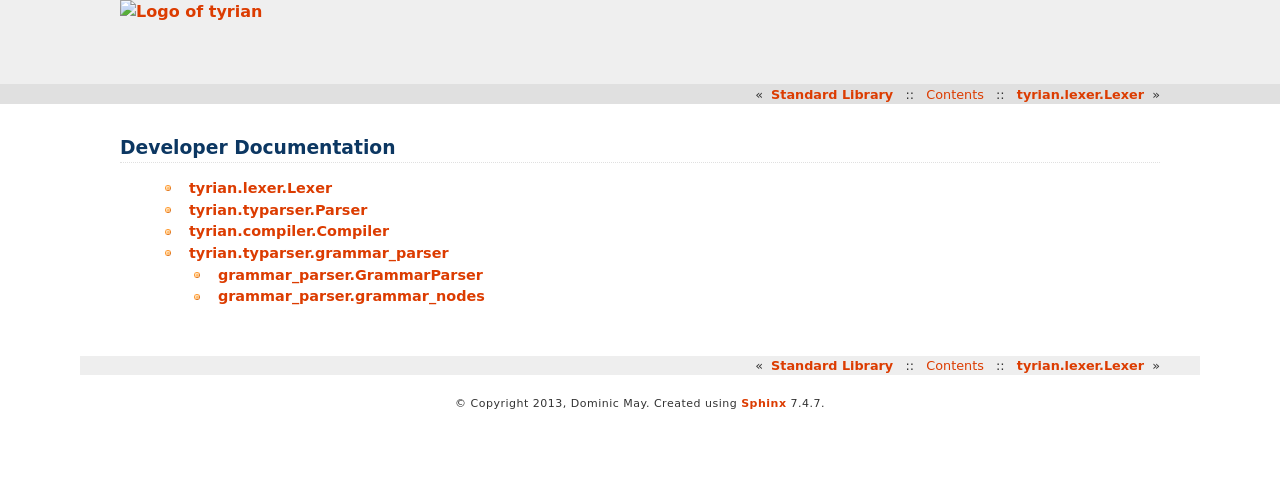
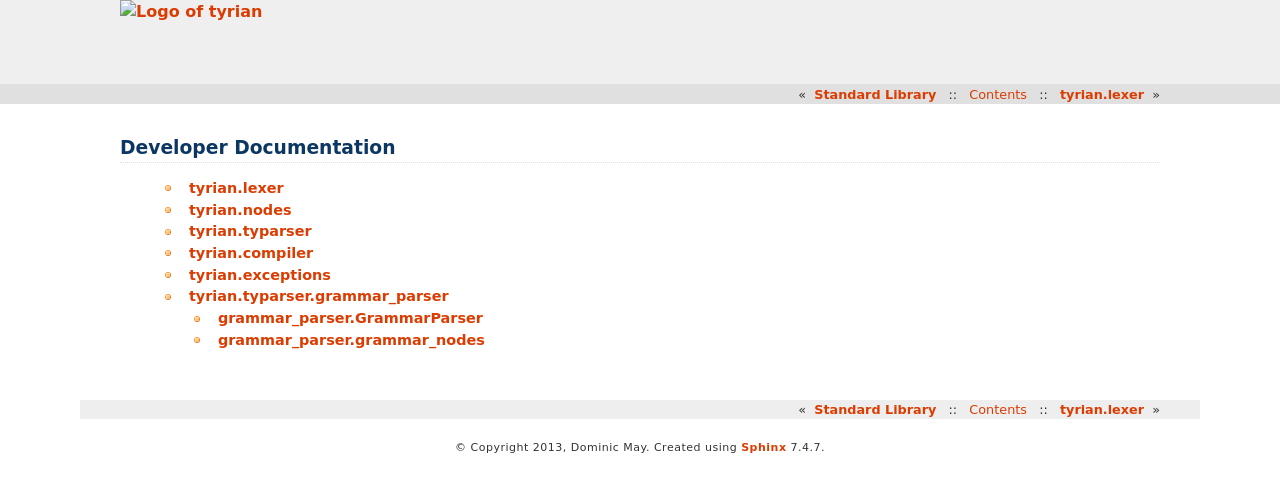
Before and after one commit to Mause/tyrian, a Sphinx documentation site: the page built from docs/source/dev_docs/index.rst, in a window 1280 px wide. Shown: the top 492 px of the page. Built offline with Sphinx 7.4.7, drawn with Linux system fonts in a browser that asks for light colours; formulas are drawn with MathJax 3.

Commit message:
Docs for nodes and exceptions

```diff
--- a/docs/source/dev_docs/compiler.rst
+++ b/docs/source/dev_docs/compiler.rst
@@ -1,5 +1,8 @@
-tyrian.compiler.Compiler
+tyrian.compiler
 ============================================
 
     .. autoclass:: tyrian.compiler.Compiler
         :members: write_code_to_file
+
+        .. currentmodule:: tyrian.compiler
+        .. automethod:: compile(filename: str, parse_tree) -> Code
--- a/docs/source/dev_docs/index.rst
+++ b/docs/source/dev_docs/index.rst
@@ -3,6 +3,8 @@ Developer Documentation
 
     .. toctree::
         lexer.rst
+        nodes.rst
         parser.rst
         compiler.rst
+        exceptions.rst
         grammar_utils.rst
--- a/docs/source/dev_docs/lexer.rst
+++ b/docs/source/dev_docs/lexer.rst
@@ -1,4 +1,4 @@
-tyrian.lexer.Lexer
+tyrian.lexer
 ==================
 
     .. autoclass:: tyrian.lexer.Lexer
--- a/docs/source/dev_docs/parser.rst
+++ b/docs/source/dev_docs/parser.rst
@@ -1,5 +1,5 @@
-tyrian.typarser.Parser
-======================
+tyrian.typarser
+===============
 
     .. automodule:: tyrian.typarser
 
```
Also changed, not shown: docs/source/dev_docs/exceptions.rst (added, +11 -0 lines), docs/source/dev_docs/nodes.rst (added, +15 -0 lines).
